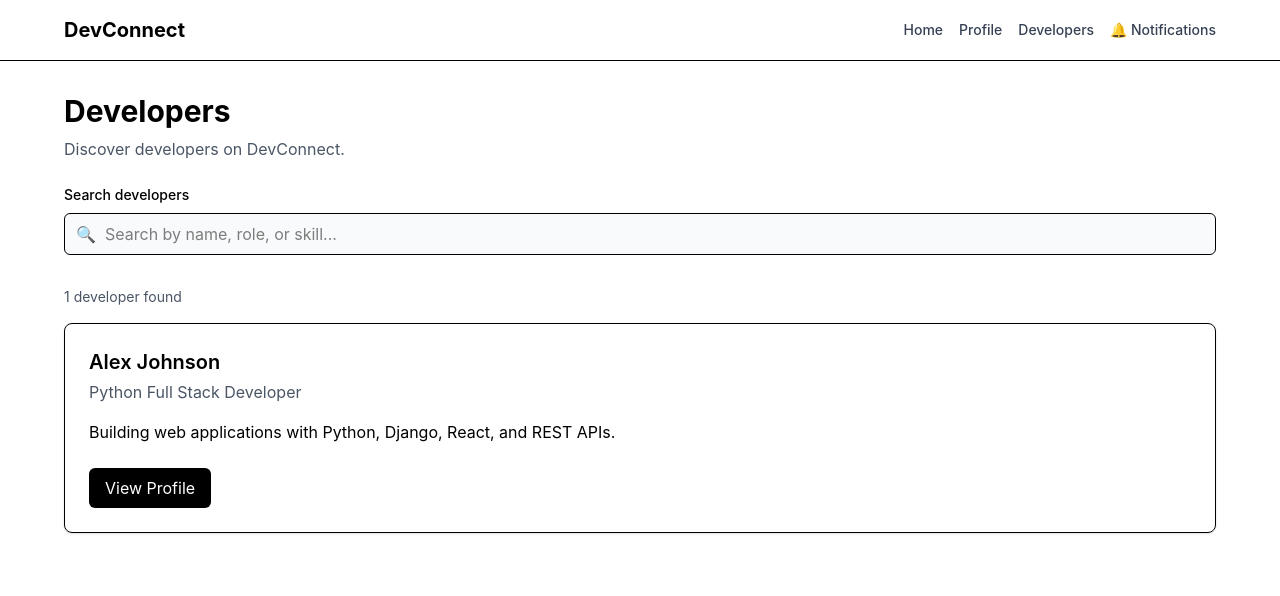
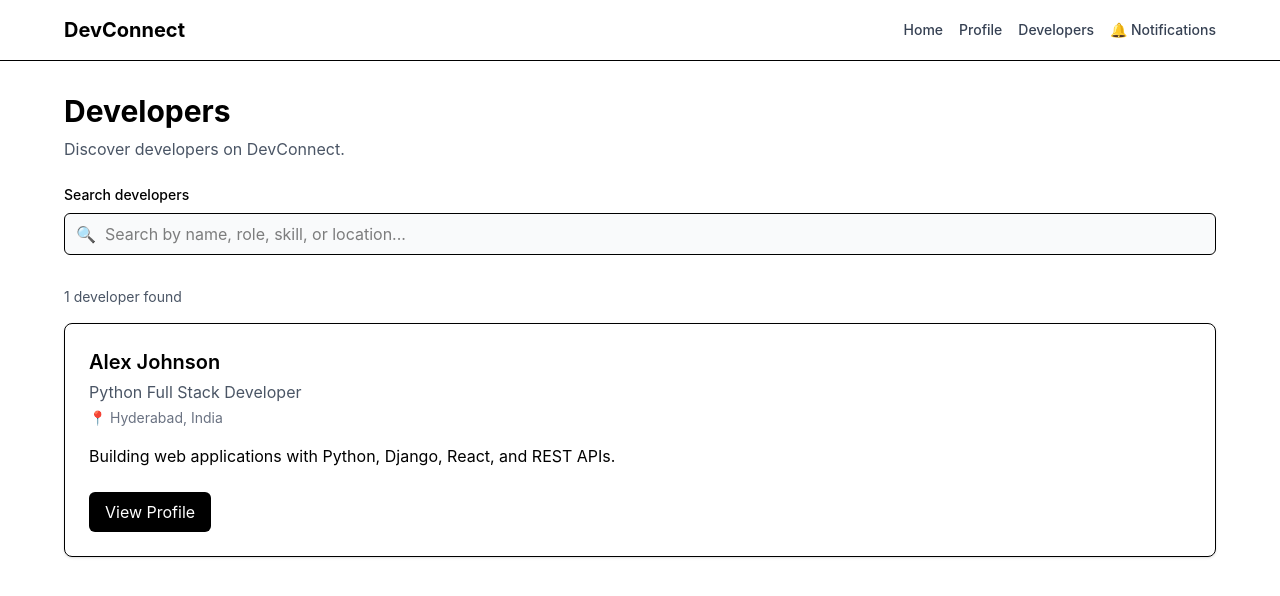
Before and after one commit to themoulali/devconnect, a React (Vite) app in the folder client/: page /developers in a window 1280 px wide. Shown: the top 596 px of the page. Built offline with nearby package versions, Linux system fonts and the light colour scheme; no server answers; sample sign-in values are in the browser's storage.

Commit message:
feat: add developer location search

```diff
--- a/client/src/pages/Developers.tsx
+++ b/client/src/pages/Developers.tsx
@@ -4,6 +4,7 @@ import { useState } from "react"
 type Developer = {
   name: string
   role: string
+  location: string
   bio: string
 }
 
@@ -11,6 +12,7 @@ const developers: Developer[] = [
   {
     name: "Alex Johnson",
     role: "Python Full Stack Developer",
+    location: "Hyderabad, India",
     bio: "Building web applications with Python, Django, React, and REST APIs.",
   },
 ]
@@ -23,6 +25,7 @@ function Developers() {
 const filteredDevelopers = developers.filter((developer) =>
   developer.name.toLowerCase().includes(normalizedSearch) ||
   developer.role.toLowerCase().includes(normalizedSearch) ||
+  developer.location.toLowerCase().includes(normalizedSearch) ||
   developer.bio.toLowerCase().includes(normalizedSearch)
 )
 
@@ -53,7 +56,7 @@ const filteredDevelopers = developers.filter((developer) =>
             <input
               id="developer-search"
               type="text"
-              placeholder="Search by name, role, or skill..."
+              placeholder="Search by name, role, skill, or location..."
               value={search}
               onChange={(event) => setSearch(event.target.value)}
               className="w-full rounded-md border bg-gray-50 px-4 py-2 pl-10 outline-none focus:ring-2 focus:ring-black"
@@ -85,7 +88,7 @@ const filteredDevelopers = developers.filter((developer) =>
                 </p>
 
                 <p className="mt-2 text-sm text-gray-600">
-                  Try a different name, role, or skill.
+                  Try a different name, role, skill, or location.
                 </p>
               </div>
             ) : (
@@ -100,6 +103,10 @@ const filteredDevelopers = developers.filter((developer) =>
 
                     <p className="mt-1 text-gray-600">
                       {developer.role}
+                    </p>
+
+                    <p className="mt-1 text-sm text-gray-500">
+                      📍 {developer.location}
                     </p>
 
                     <p className="mt-4">
```
